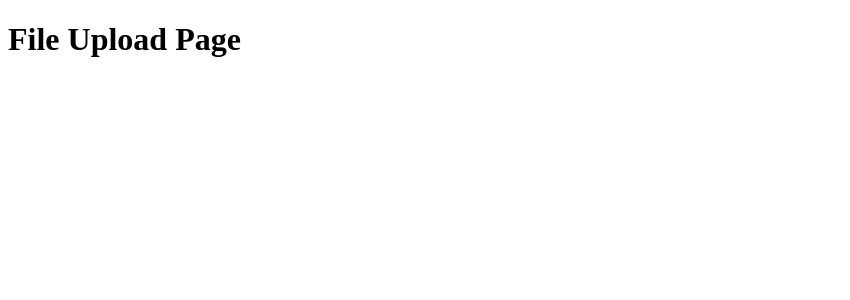
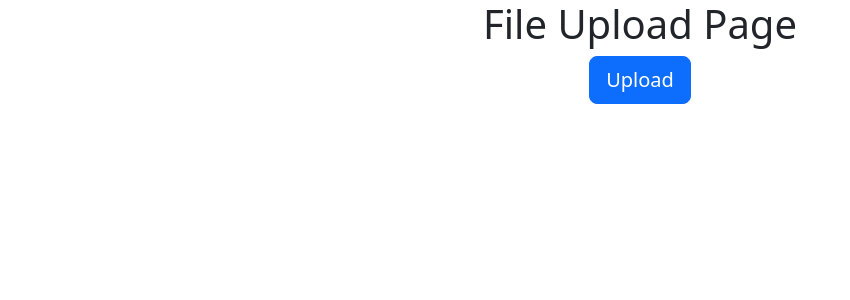
Before and after one commit to Aadityajoshi151/Anubis, a Python web app: template templates/fileupload.html in a window 1280 px wide. Shown: the top 300 px of the page, without its empty margins (0-850 px from the left). Run offline with Jinja, Linux system fonts and the light colour scheme; the template is opened without the code that fills it, so the values that code supplies are empty; some libraries are stand-ins or nearby versions.

Commit message:
add bootstrap to fileupload page

```diff
--- a/templates/fileupload.html
+++ b/templates/fileupload.html
@@ -4,9 +4,18 @@
     <meta charset="UTF-8">
     <meta http-equiv="X-UA-Compatible" content="IE=edge">
     <meta name="viewport" content="width=device-width, initial-scale=1.0">
+    <!-- Bootstrap CSS -->
+    <link href="https://cdn.jsdelivr.net/npm/bootstrap@5.2.2/dist/css/bootstrap.min.css" rel="stylesheet" integrity="sha384-Zenh87qX5JnK2Jl0vWa8Ck2rdkQ2Bzep5IDxbcnCeuOxjzrPF/et3URy9Bv1WTRi" crossorigin="anonymous">
     <title>Upload File</title>
 </head>
 <body>
-    <h1>File Upload Page</h1>
+    <div>
+        <center>
+            <h1>File Upload Page</h1>
+            <button type="button" class="btn btn-primary btn-lg">Upload</button>
+        </center>
+    </div>
+    <!-- Bootstrap JavaScript Bundle with Popper -->
+    <script src="https://cdn.jsdelivr.net/npm/bootstrap@5.2.2/dist/js/bootstrap.bundle.min.js" integrity="sha384-OERcA2EqjJCMA+/3y+gxIOqMEjwtxJY7qPCqsdltbNJuaOe923+mo//f6V8Qbsw3" crossorigin="anonymous"></script>
 </body>
 </html>
```
